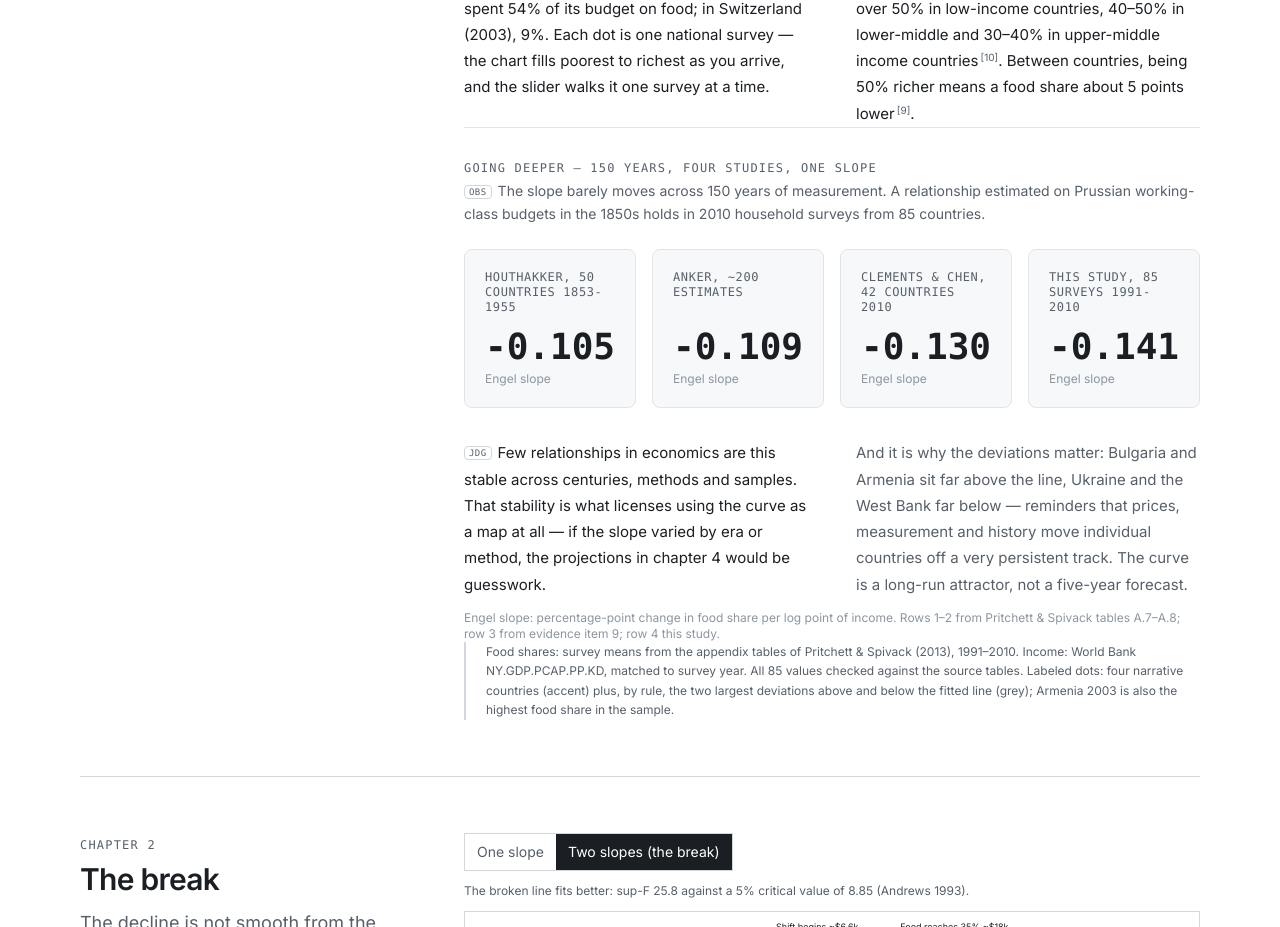
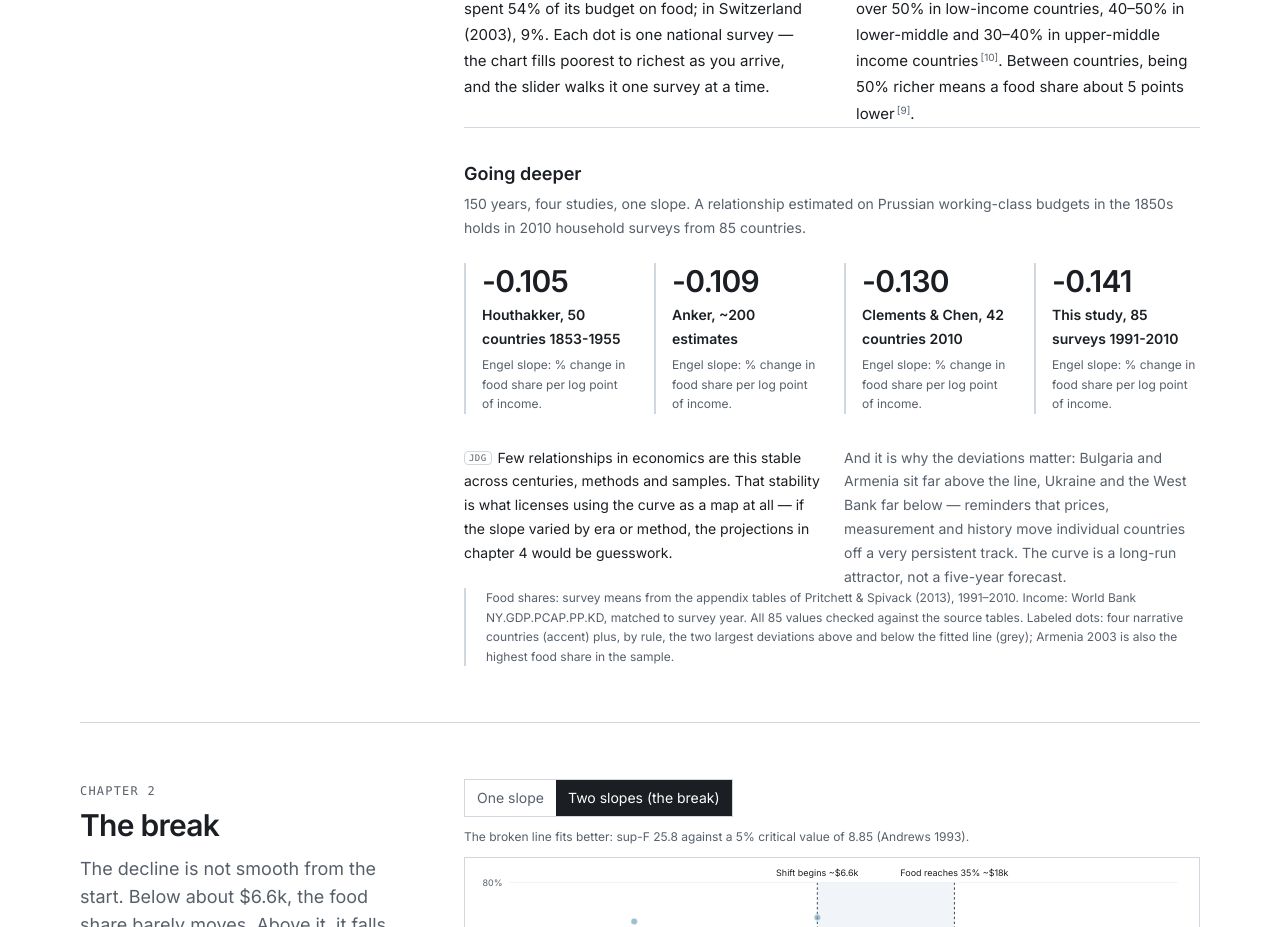
Before and after one commit to Replicant-Partners/engelscurves1, a Next.js app: page /story in a window 1280 px wide. Shown: the part 3398-4325 px from the top of the page. Built offline with nearby package versions, Linux system fonts and the light colour scheme.

Commit message:
fix(ch1-deeper): replicate exact Ch0 style — border-l-2 pl-4 cards, text-3xl slope number, same grid/spacing as concept cards in Ch0

```diff
--- a/app/story/page.tsx
+++ b/app/story/page.tsx
@@ -243,34 +243,27 @@ export default function StoryPage() {
             </p>
           </div>
 
-          {/* Going deeper — full-width horizontal */}
-          <div className="mt-12 pt-8 border-t border-[#e1e4e8]">
-            <p className="text-xs font-mono text-[#57606a] tracking-widest mb-1">GOING DEEPER — 150 YEARS, FOUR STUDIES, ONE SLOPE</p>
-            <p className="text-[14px] text-[#57606a] leading-relaxed mb-6">
-              <Tag t="OBS" />The slope barely moves across 150 years of measurement. A relationship estimated on Prussian working-class budgets in the 1850s holds in 2010 household surveys from 85 countries.
-            </p>
+          {/* Going deeper — Ch0 card style */}
+          <div className="mt-12 pt-8 border-t border-[#d0d7de]">
+            <h3 className="text-lg font-semibold mb-1">Going deeper</h3>
+            <p className="text-sm text-[#57606a] leading-relaxed mb-6">150 years, four studies, one slope. A relationship estimated on Prussian working-class budgets in the 1850s holds in 2010 household surveys from 85 countries.</p>
 
-            {/* 4 metric tiles — full width */}
-            <div className="grid grid-cols-2 md:grid-cols-4 gap-4 mb-8">
-              {deep.historicalSlopes.map((h, i) => (
-                <div key={h.label} className="border border-[#e1e4e8] rounded-lg p-5 bg-[#f6f8fa] flex flex-col">
-                  <span className="text-xs font-mono text-[#57606a] tracking-wider mb-3 leading-tight">{h.label.toUpperCase()}</span>
-                  <span className="text-4xl font-semibold font-mono text-[#1b1f23] mt-auto">{h.v.toFixed(3)}</span>
-                  <span className="text-xs text-[#8c96a0] mt-1">Engel slope</span>
+            {/* 4 border-left cards — exactly like Ch0 concept cards */}
+            <div className="grid grid-cols-1 md:grid-cols-4 gap-6 mb-8">
+              {deep.historicalSlopes.map((h) => (
+                <div key={h.label} className="border-l-2 border-[#d0d7de] pl-4">
+                  <div className="text-3xl font-semibold tracking-tight mb-1">{h.v.toFixed(3)}</div>
+                  <div className="font-semibold text-sm mb-1">{h.label}</div>
+                  <p className="text-xs text-[#57606a] leading-relaxed">Engel slope: % change in food share per log point of income.</p>
                 </div>
               ))}
             </div>
 
-            {/* Analysis — full width */}
-            <div className="grid grid-cols-1 md:grid-cols-2 gap-x-12 gap-y-4">
-              <p className="text-[15px] leading-[1.75]">
-                <Tag t="JDG" />Few relationships in economics are this stable across centuries, methods and samples. That stability is what licenses using the curve as a map at all — if the slope varied by era or method, the projections in chapter 4 would be guesswork.
-              </p>
-              <p className="text-[15px] leading-[1.75] text-[#57606a]">
-                And it is why the deviations matter: Bulgaria and Armenia sit far above the line, Ukraine and the West Bank far below — reminders that prices, measurement and history move individual countries off a very persistent track. The curve is a long-run attractor, not a five-year forecast.
-              </p>
+            {/* Two analysis paragraphs — Ch0 grid style */}
+            <div className="grid grid-cols-1 md:grid-cols-2 gap-6 text-sm leading-relaxed">
+              <p><Tag t="JDG" />Few relationships in economics are this stable across centuries, methods and samples. That stability is what licenses using the curve as a map at all — if the slope varied by era or method, the projections in chapter 4 would be guesswork.</p>
+              <p className="text-[#57606a]">And it is why the deviations matter: Bulgaria and Armenia sit far above the line, Ukraine and the West Bank far below — reminders that prices, measurement and history move individual countries off a very persistent track. The curve is a long-run attractor, not a five-year forecast.</p>
             </div>
-            <p className="mt-3 text-xs text-[#8c96a0]">Engel slope: percentage-point change in food share per log point of income. Rows 1–2 from Pritchett &amp; Spivack tables A.7&ndash;A.8; row 3 from evidence item 9; row 4 this study.</p>
           </div>
 
           <Record>
```
Also changed, not shown: 1 other file (tests, documents, lock files or other folders).
